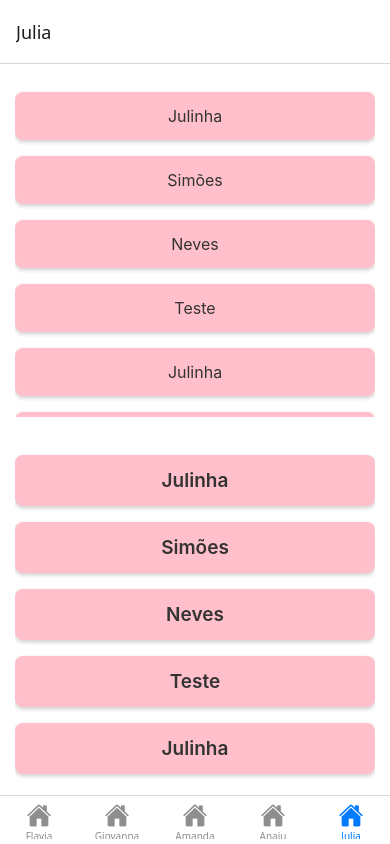
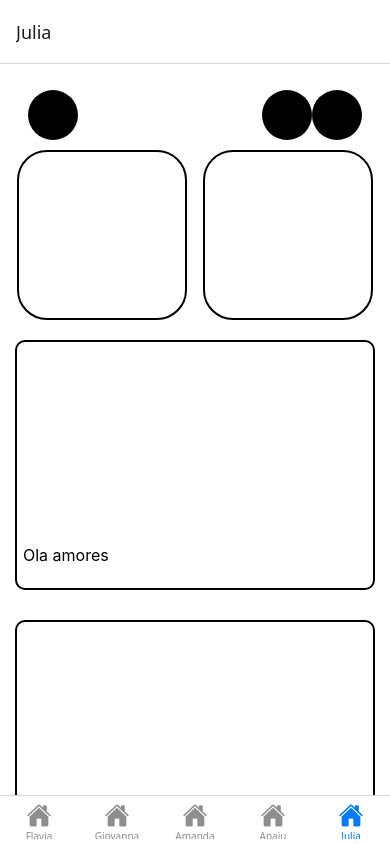
Before and after one commit to gihcaron/Prova-Mobile, a React Native app: screen /Julia in a window 390 px wide. Built offline with nearby package versions, Linux system fonts and the light colour scheme.

Commit message:
finished

```diff
--- a/pages/Julia.js
+++ b/pages/Julia.js
@@ -1,86 +1,119 @@
 import React from "react";
-import { StyleSheet, Text, View, FlatList, SafeAreaView, ScrollView } from "react-native";
+import { StyleSheet, Text, View, Image, ScrollView } from "react-native";
 
-export default function Julia() {
-    const data = [
-        { id: '1', name: 'Julinha' },
-        { id: '2', name: 'Simões' },
-        { id: '3', name: 'Neves' },
-        { id: '4', name: 'Teste' },
-        { id: '5', name: 'Julinha' },
-        { id: '6', name: 'Simões' },
-        { id: '7', name: 'Neves' },
-        { id: '8', name: 'Teste' },
-    ]
-
-    const renderItem = ({ item }) => (
-        <View style={styles.bloco}>
-            <Text style={styles.name}>{item.name}</Text>
-        </View>
-    );
+export default function Julinha() {
 
     return (
-        <SafeAreaView style={styles.container}>
-            <View style={styles.listaContainer}>
-                <ScrollView style={styles.scrollList}>
-                    {data.map((entry) => (
-                        <View key={entry.id} style={styles.bloco}>
-                            <Text style={styles.text}>{entry.name}</Text>
-                        </View>
-                    ))}
-                </ScrollView>
+        <View style={styles.container}>
+            <View style={styles.header}>
+                <View style={styles.bottom}></View>
+                <View style={styles.right}>
+                <View style={styles.bottom}></View>
+                <View style={styles.bottom}></View>
+                </View>
+            </View>
+        <View style={styles.main}>
+            <View style={styles.blocks}>
+                <View style={styles.box}></View>
+                <View style={styles.box}></View>
+            </View>
+        <ScrollView>
+            <View style={styles.cards}>
+                <View style={styles.card}>
+                    <image style={styles.imageCard} source={require("../assets/teste.jpg")} />
+                    <Text style={styles.text}>Ola amores</Text>
+                </View>
+            <View style={styles.card}>
+                <image style={styles.imageCard} source={require ("../assets/teste.jpg")} />
+                <Text style={styles.text}>teste teste 2</Text>
+            </View>
+            <View style={styles.card}>
+                <image style={styles.imageCard} source={require("../assets/teste.jpg")} />
+                <Text style={styles.text}>teste teste 3</Text>
+            </View>
+            </View>
+        </ScrollView>
+        </View>
+        </View>
 
-                <FlatList data={data} renderItem={renderItem} keyExtractor={(entry) => entry.id} style={styles.FlatList} />
-            </View>
-        </SafeAreaView>
     );
 }
-
 
 const styles = StyleSheet.create({
     container: {
         flex: 1,
+        display: 'flex',
+        flexDirection: "column",
         backgroundColor: '#fff',
         alignItems: 'Center',
-        justifyContent: 'center'
+        justifyContent: 'center',
     },
-    listaContainer: {
-        flex: 1,
+    header: {
         width: '100%',
-        paddingHorizontal: 15,
-        paddingVertical: 10,
+        height: 100,
+        position: 'fixed',
+        top: 65,
+        display: 'flex',
+        flexDirection: 'row',
+        alignItems: 'center',
+        justifyContent: 'space-around',
+        position: 'fixed',
+        gap: '8rem',
     },
-    scrollList: {
-        marginBottom: 20,
-        paddingVertical: 10,
+    right: {
+        display: 'flex',
+        flexDirection: 'row',
     },
-    bloco: {
-        backgroundColor: 'pink',
-        padding: 14,
-        marginVertical: 8,
-        borderRadius: 8,
-        alignItems: "center",
-        shadowColor: '#000',
-        shadowOffset: {
-            width: 0,
-            height: 2,
-        },
-        shadowOpacity: 0.2,
-        shadowRadius: 4,
-        elevation: 3,
+    bottom: {
+        width: 50,
+        height: 50,
+        backgroundColor: '#000',
+        borderRadius: 100,
     },
-    name: {
-        fontSize: 19,
-        fontWeight: '600',
-        color: "#333",
+    main: {
+        width: '100%',
+        height: '82.2%',
+        position: 'fixed',
+        bottom: '0',
     },
-    FlatList: {
-        width: '100%',
-        marginTop: 10,
+    blocks: {
+        display: 'flex',
+        flexDirection: 'row',
+        alignItems: 'center',
+        justifyContent: 'space-evenly',
+        marginBottom: '20px'
+    },
+    box: {
+        width: 170,
+        height: 170,
+        borderWidth: 2,
+        borderRadius: 30,
+    },
+    cards: {
+        display: 'flex',
+        flexDirection: 'column',
+        alignItems: 'center',
+        gap: 30,
     },
     text: {
+        width: 350,
+        padding: 3,
         fontSize: 16,
-        color: "#333",
     },
-
+    card: {
+        width: 360,
+        height: 250,
+        borderRadius: 10,
+        borderWidth: 2,
+        display: 'flex',
+        flexDirection: 'column',
+        alignItems: 'center',
+        justifyContent: 'center',
+    },
+    imageCard: {
+        width: 358,
+        height: 180,
+        borderTopLeftRadius: 10,
+        borderTopRightRadius: 10,
+    },
 })
```
Also changed, not shown: assets/teste.jpg (added).
